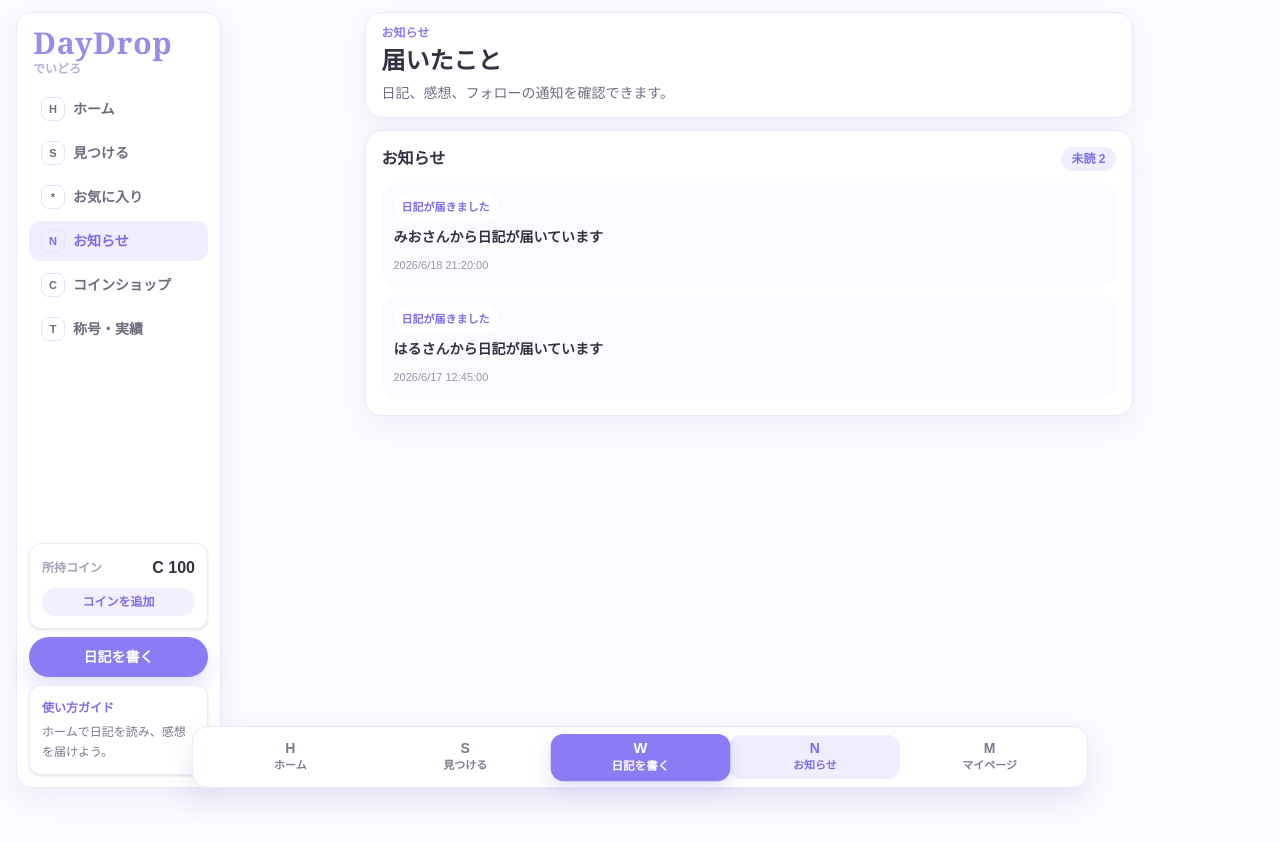
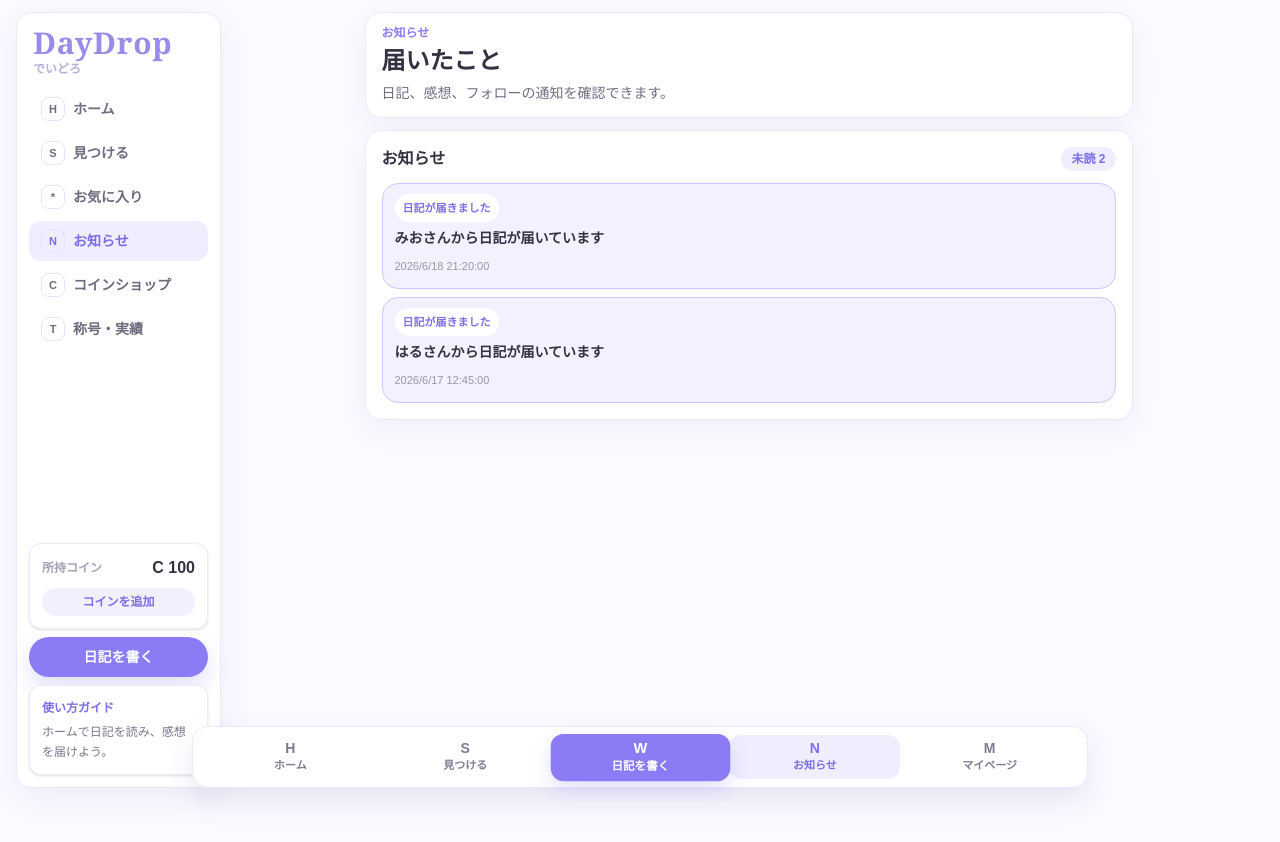
Before and after one commit to sakagami0831/daydrop, a Next.js app: page /notifications in a window 1280 px wide. Shown: the top 842 px of the page. Built offline with nearby package versions, Linux system fonts and the light colour scheme.

Commit message:
Update NotificationsPanel.tsx

```diff
--- a/src/components/NotificationsPanel.tsx
+++ b/src/components/NotificationsPanel.tsx
@@ -42,7 +42,11 @@ export function NotificationsPanel({ compact = false }: { compact?: boolean }) {
               key={notification.id}
               href={notification.diaryId ? `/diary/${notification.diaryId}` : "/mypage"}
               onClick={() => markNotificationRead(notification.id)}
-              className="block rounded-2xl bg-[#fbfaff] px-3 py-2.5 text-sm leading-6"
+              className={`block rounded-2xl border px-3 py-2.5 text-sm leading-6 ${
+                notification.read
+                  ? "border-transparent bg-[#fbfaff]"
+                  : "border-[#cfc7ff] bg-[#f3f0ff]"
+              }`}
             >
               <span className="mb-1 inline-flex rounded-full bg-white px-2 py-0.5 text-[11px] font-black text-[#7c6ee6]">
                 {notificationLabel[notification.type]}
```
